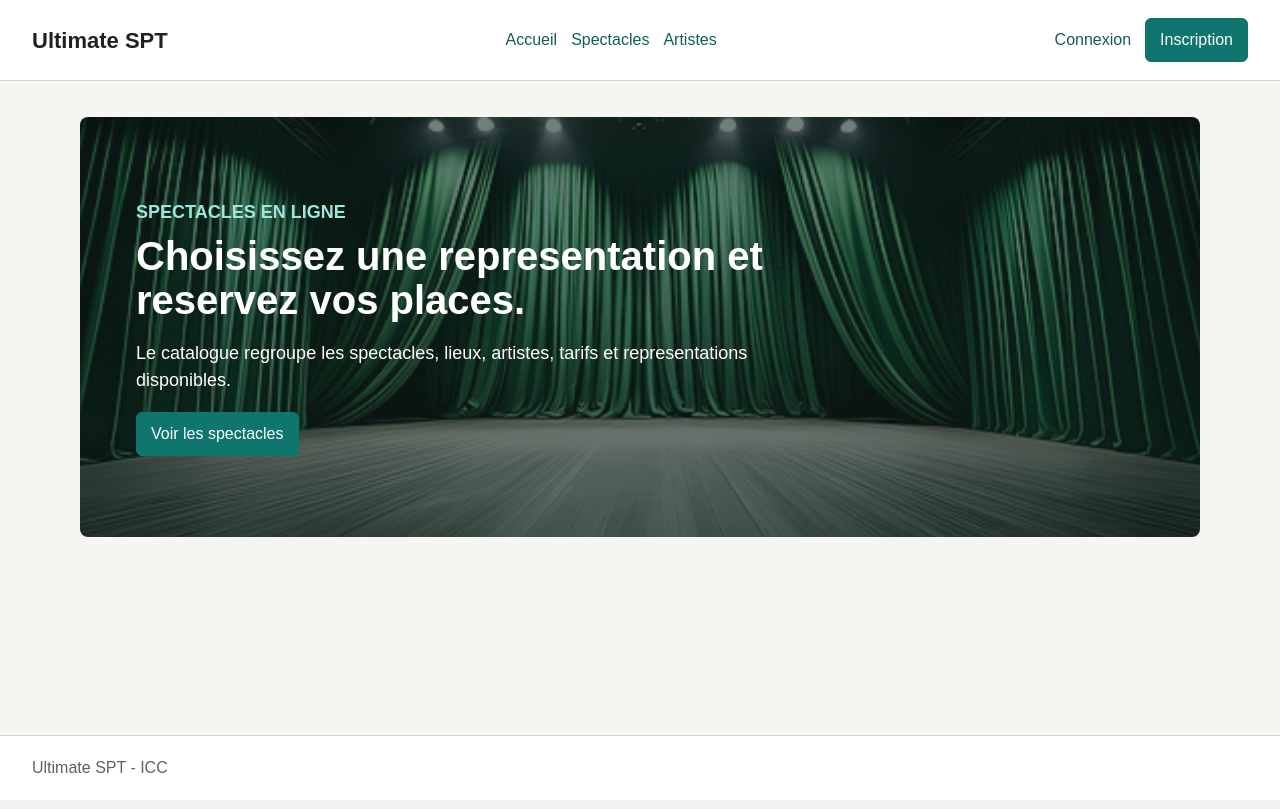
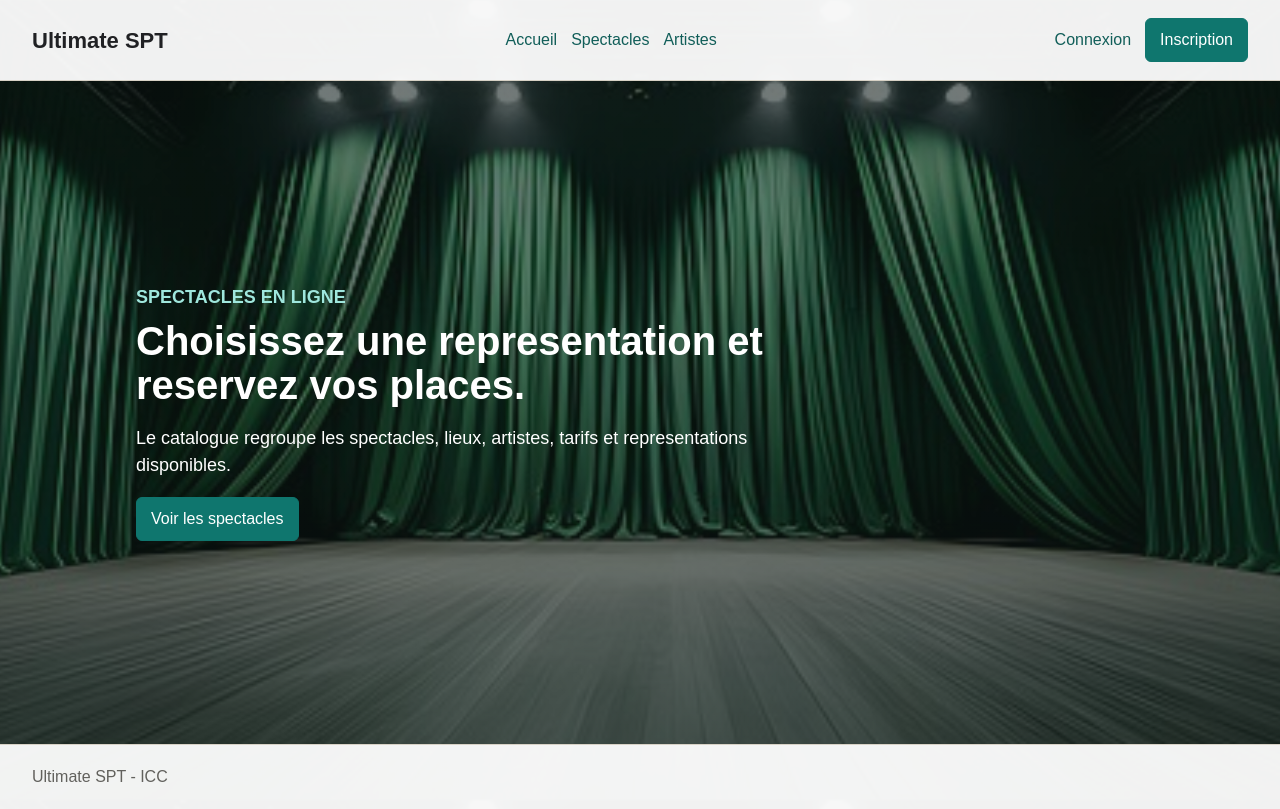
Before and after one commit to Dimson4448/reservationsDjango, a Django app: page / in a window 1280 px wide. Run offline with Django 5.2, Linux system fonts and the light colour scheme; parts of the project's set-up code (start-up, migrations or seed data) failed here and were passed over.

Commit message:
Make homepage hero full screen

```diff
--- a/catalogue/static/catalogue/css/app.css
+++ b/catalogue/static/catalogue/css/app.css
@@ -91,14 +91,33 @@ a:hover {
     border-top: 1px solid var(--line);
 }
 
+.home-page {
+    background:
+        linear-gradient(rgba(12, 24, 22, 0.58), rgba(12, 24, 22, 0.58)),
+        url("../images/ultimate-spt-hero.png") center / cover fixed;
+}
+
+.home-page .page {
+    width: 100%;
+    padding: 0;
+}
+
+.home-page .site-header {
+    background: rgba(255, 255, 255, 0.94);
+}
+
+.home-page .site-footer {
+    background: rgba(255, 255, 255, 0.94);
+}
+
 .hero {
-    min-height: 420px;
+    min-height: calc(100vh - 137px);
     display: grid;
     align-items: center;
+    width: min(1120px, calc(100% - 32px));
+    margin: 0 auto;
     padding: 56px;
-    background: linear-gradient(rgba(16, 35, 32, 0.58), rgba(16, 35, 32, 0.58)), url("../images/ultimate-spt-hero.png") center / cover;
     color: #fff;
-    border-radius: 8px;
 }
 
 .hero h1,
@@ -440,6 +459,10 @@ th {
         padding: 28px;
     }
 
+    .home-page .hero {
+        min-height: calc(100vh - 210px);
+    }
+
     .hero h1,
     .page-header h1,
     .show-detail h1,
--- a/catalogue/templates/home.html
+++ b/catalogue/templates/home.html
@@ -1,6 +1,7 @@
 {% extends "layouts/base.html" %}
 
 {% block title %}Accueil{% endblock %}
+{% block body_class %}home-page{% endblock %}
 
 {% block content %}
 <section class="hero">
--- a/catalogue/templates/layouts/base.html
+++ b/catalogue/templates/layouts/base.html
@@ -7,7 +7,7 @@
     <title>{% block title %}Ultimate SPT{% endblock %}</title>
     <link rel="stylesheet" href="{% static 'catalogue/css/app.css' %}">
 </head>
-<body>
+<body class="{% block body_class %}{% endblock %}">
 <div class="app-shell">
     <header class="site-header">
         <a class="brand" href="{% url 'home' %}">Ultimate SPT</a>
```
